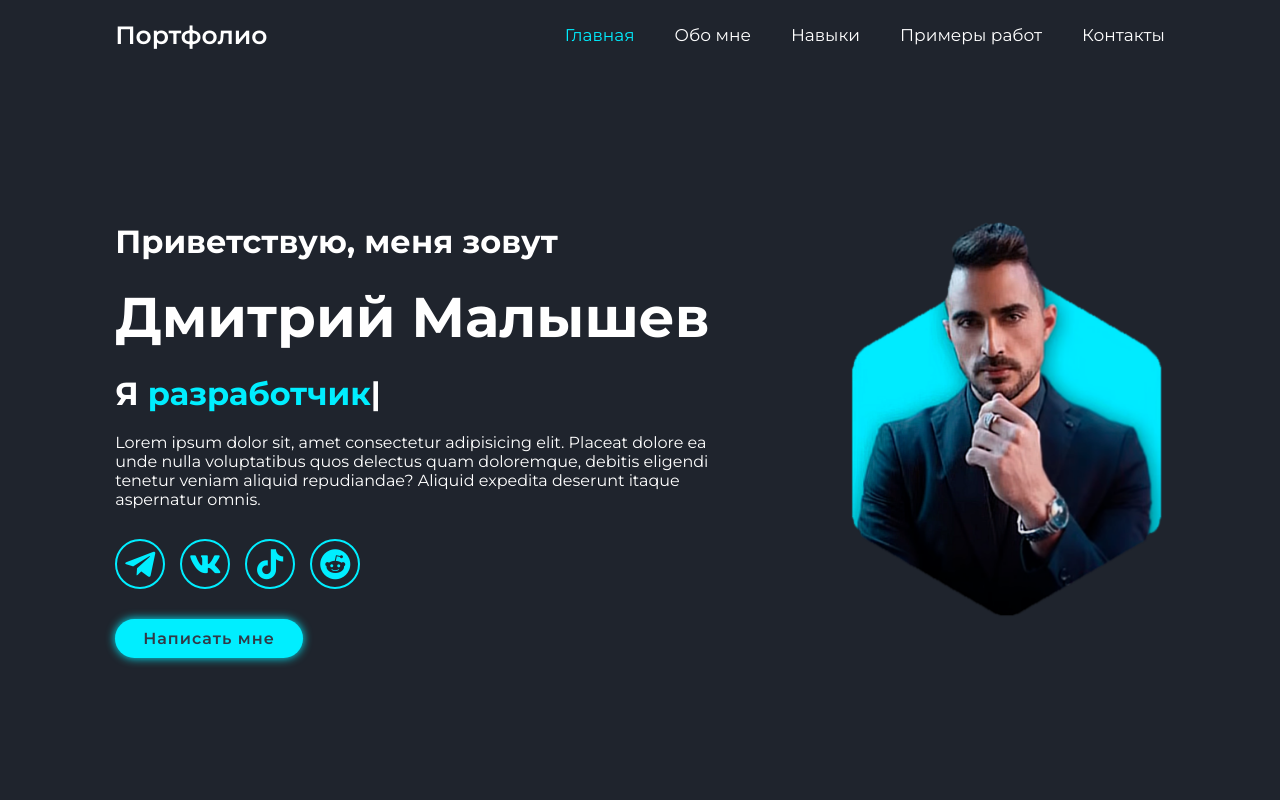
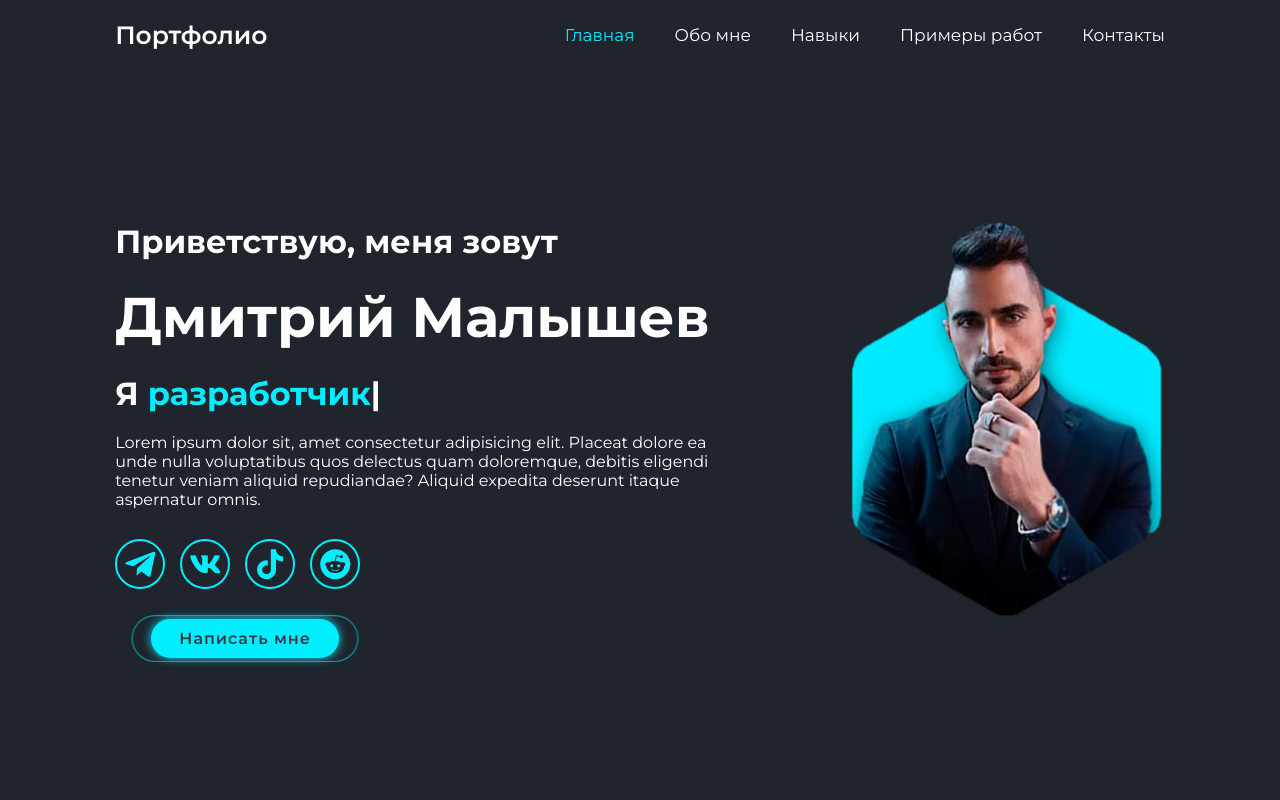
Before and after one commit to mao13132/portfolio_next, a Next.js app: page / in a window 1280 px wide. Shown: the top 800 px of the page. Built offline with nearby package versions, Linux system fonts and the light colour scheme.

Commit message:
pulse animation

```diff
--- /dev/null
+++ b/app/Components/ButtonLinkPulse/ButtonLinkPulse.module.css
@@ -0,0 +1,82 @@
+.btn {
+    position: relative;
+    display: inline-block;
+    padding: 1rem 2.8rem;
+    background: var(--main-color);
+    border-radius: 4rem;
+    box-shadow: 0 0 1rem var(--main-color);
+    font-size: 1.6rem;
+    color: var(--second-bg-color);
+    letter-spacing: .1rem;
+    font-weight: 600;
+    transition: .5s ease;
+}
+
+.btn:hover {
+    box-shadow: none;
+}
+
+.pulse {
+    position: absolute;
+    top: 0;
+    left: 0;
+    bottom: 0;
+    right: 0;
+
+    height: auto;
+    width: auto;
+
+    border: 1px solid var(--main-color);
+
+    border-radius: 50px;
+
+    animation-name: pulse_1;
+    animation-iteration-count: infinite;
+    animation-duration: 5.0s;
+}
+
+.pulse:nth-child(2) {
+    animation-name: pulse_2;
+    animation-delay: 1000ms;
+}
+
+.pulse:nth-child(3) {
+    animation-name: pulse_3;
+    animation-delay: 2000ms;
+}
+
+@keyframes pulse_1 {
+    from {
+        opacity: 1;
+        transform: scale(0.9, 0.9);
+    }
+
+    to {
+        opacity: 0;
+        transform: scale(1.6, 1.6);
+    }
+}
+
+@keyframes pulse_2 {
+    from {
+        opacity: 1;
+        transform: scale(0.8, 0.8);
+    }
+
+    to {
+        opacity: 0;
+        transform: scale(1.8, 1.8);
+    }
+}
+
+@keyframes pulse_3 {
+    from {
+        opacity: 1;
+        transform: scale(0.8, 0.8);
+    }
+
+    to {
+        opacity: 0;
+        transform: scale(2, 2);
+    }
+}
--- /dev/null
+++ b/app/Components/ButtonLinkPulse/ButtonLinkPulse.props.ts
@@ -0,0 +1,6 @@
+import { DetailedHTMLProps, HTMLAttributes, LinkHTMLAttributes } from "react";
+
+export interface ButtonLinkPulseProps extends DetailedHTMLProps<LinkHTMLAttributes<HTMLLinkElement>, HTMLLinkElement> {
+    link: string,
+    text: string,
+};
--- /dev/null
+++ b/app/Components/ButtonLinkPulse/ButtonLinkPulse.tsx
@@ -0,0 +1,25 @@
+import { ButtonLinkPulseProps } from "./ButtonLinkPulse.props";
+
+import { motion } from "framer-motion";
+
+import styles from './ButtonLinkPulse.module.css';
+
+import cn from 'classnames';
+import Link from "next/link";
+import { pulseAnimationOne, pulseAnimationThree, pulseAnimationTwo } from "./pulseAnimations";
+
+export const ButtonLinkPulse = ({ link, text, className, ...props }: ButtonLinkPulseProps): JSX.Element => {
+    return (
+        <Link href={link} className={cn(styles['btn'], className)} {...props}>
+
+            <span className={styles['pulse']} />
+
+            <span className={styles['pulse']} />
+
+            <span className={styles['pulse']} />
+
+            {text}
+
+        </Link>
+    );
+};
--- /dev/null
+++ b/app/Components/ButtonLinkPulse/pulseAnimations.tsx
@@ -0,0 +1,38 @@
+export const pulseAnimationOne = {
+    hidden: {
+        scaleY: 0.9,
+        scaleX: 0.9,
+        opacity: 1,
+    },
+    visible: {
+        opacity: 0,
+        scaleY: 2,
+        scaleX: 1.3,
+    },
+}
+
+export const pulseAnimationTwo = {
+    hidden: {
+        scaleY: 0.4,
+        scaleX: 0.8,
+        opacity: 1,
+    },
+    visible: {
+        opacity: 0,
+        scaleY: 2.4,
+        scaleX: 1.5,
+    },
+}
+
+export const pulseAnimationThree = {
+    hidden: {
+        scaleY: 0.4,
+        scaleX: 0.8,
+        opacity: 1,
+    },
+    visible: {
+        opacity: 0,
+        scaleY: 2.5,
+        scaleX: 1.7,
+    },
+}
--- a/app/Components/Contacts/Contacts.tsx
+++ b/app/Components/Contacts/Contacts.tsx
@@ -2,7 +2,7 @@ import styles from './Contacts.module.css';
 
 import cn from 'classnames';
 import { ContactsProps } from './Contacts.props';
-import { HeadingTitle, MHeadingTitle } from '../HeadingTitle/HeadingTitle';
+import { MHeadingTitle } from '../HeadingTitle/HeadingTitle';
 
 import { motion } from 'framer-motion';
 import { formContactAnimation, titleContactAnimation } from './animationsContact';
--- a/app/Components/Home/Home.module.css
+++ b/app/Components/Home/Home.module.css
@@ -4,6 +4,13 @@
     align-items: center;
     gap: 100px;
 }
+
+.actions {
+        width: fit-content;
+        display: flex;
+        flex-direction: column;
+        align-items: center;
+    }
 
 .home-content h3 {
     font-size: 3.2rem;
@@ -81,6 +88,10 @@
         gap: 0;
     }
 
+    .actions {
+        width: 100%;
+    }
+
     .home-content h3 {
         font-size: 2.6rem;
     }
--- a/app/Components/Home/Home.tsx
+++ b/app/Components/Home/Home.tsx
@@ -10,6 +10,7 @@ import cn from 'classnames';
 import { ButtonLink } from "../ButtonLink/ButtonLink";
 import { useEffect, useRef } from "react";
 import { imageHomeAnimation, nameTextAnimation, otherTextAnimation, textBlockAnimation } from "./animationHome";
+import { ButtonLinkPulse } from "../ButtonLinkPulse/ButtonLinkPulse";
 
 
 
@@ -60,9 +61,14 @@ export const Home = ({ className, ...props }: HomeProps): JSX.Element => {
                 >Lorem ipsum dolor sit, amet consectetur adipisicing elit. Placeat dolore ea unde nulla voluptatibus quos delectus quam doloremque, debitis eligendi tenetur veniam aliquid repudiandae? Aliquid expedita deserunt
                     itaque aspernatur omnis.</motion.p>
 
-                <SocialMedia />
+                <div className={styles['actions']}>
 
-                <ButtonLink link={`#contact`} text={`Написать мне`} />
+                    <SocialMedia />
+
+                    <ButtonLinkPulse link={`#contact`} text={`Написать мне`} />
+
+                </div>
+
 
             </motion.div>
 
```
